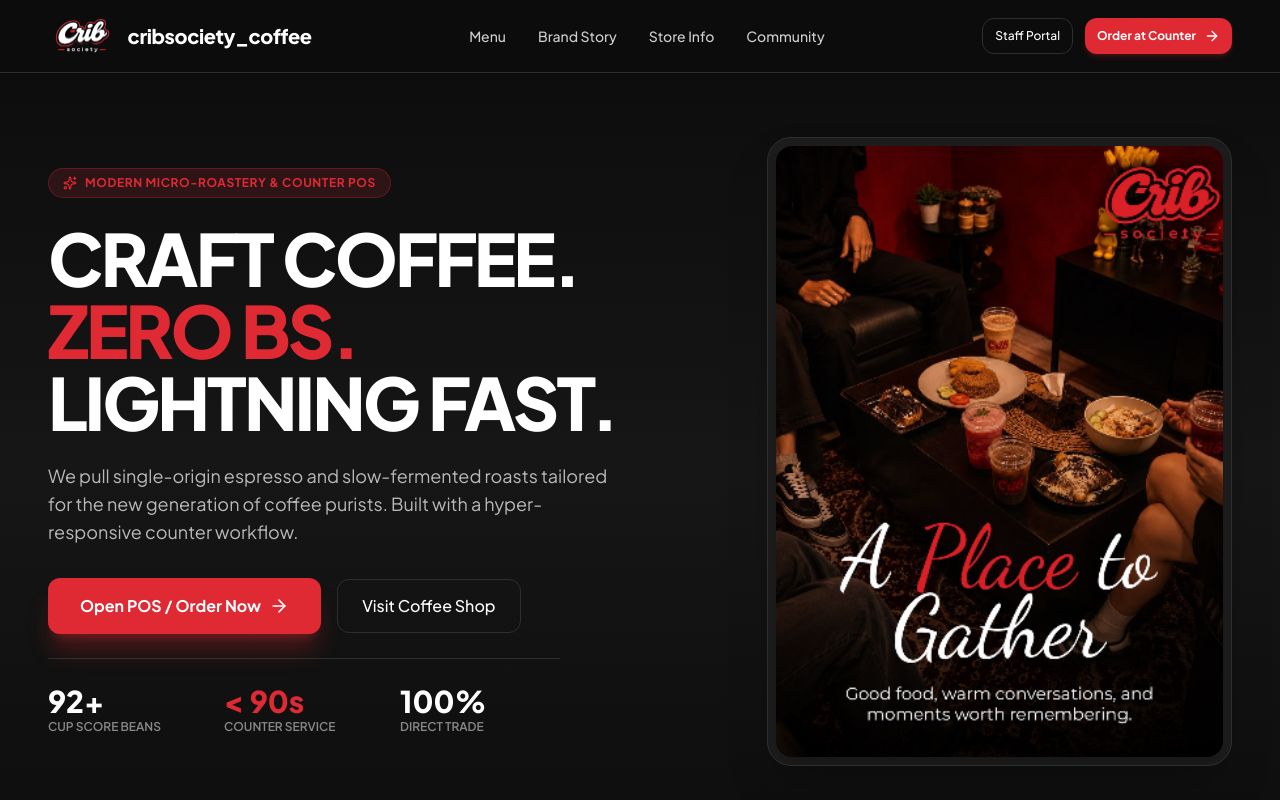
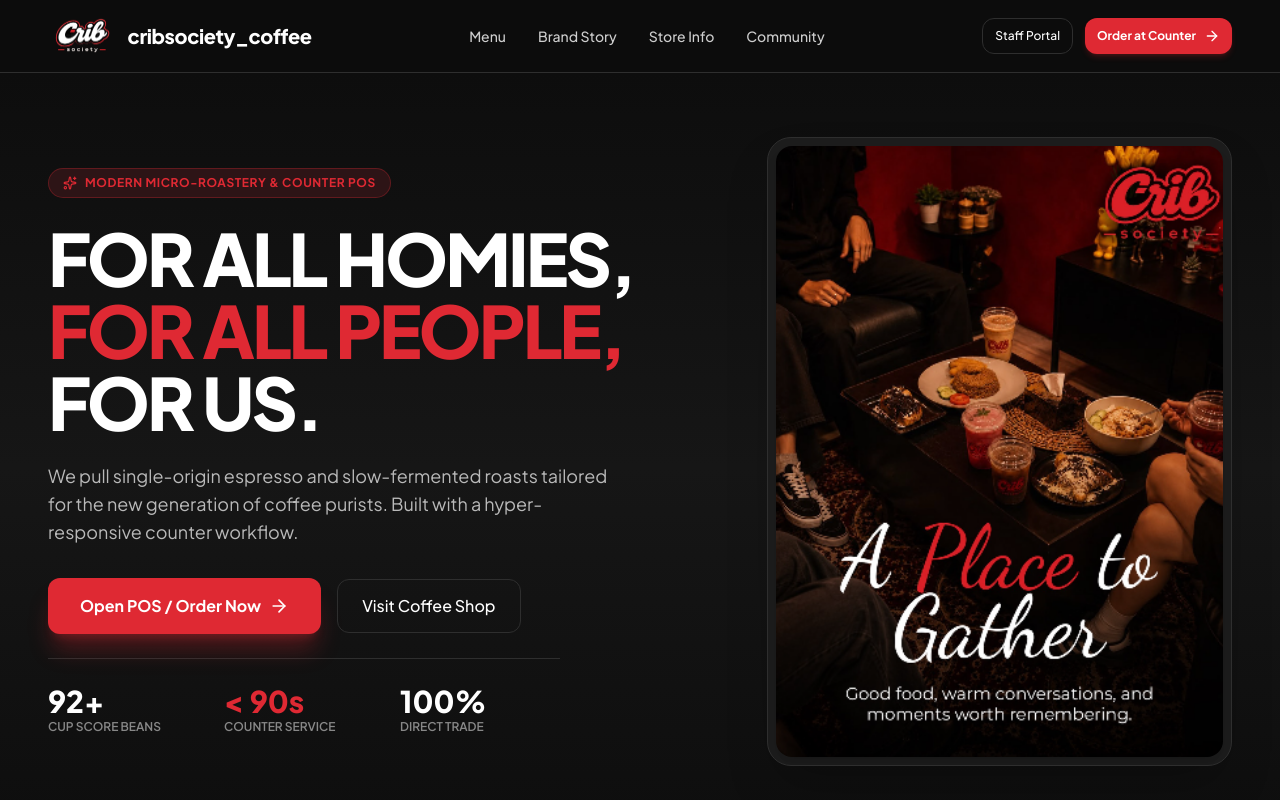
Before and after one commit to hidayatullah70/cribsociety_coffee_fe, a React (Vite) app: page / in a window 1280 px wide. Shown: the top 800 px of the page. Built offline with nearby package versions, Linux system fonts and the light colour scheme.

Commit message:
feat(hero): update hero tagline text to 'FOR ALL HOMIES, FOR ALL PEOPLE, FOR US'

```diff
--- a/src/pages/landing/LandingPage.tsx
+++ b/src/pages/landing/LandingPage.tsx
@@ -110,9 +110,9 @@
             </div>
 
             <h1 className="text-4xl sm:text-6xl lg:text-7xl font-black tracking-tighter text-white leading-[1.05]">
-              CRAFT COFFEE. <br />
-              <span className="text-brand-red inline-block">ZERO BS.</span> <br />
-              LIGHTNING FAST.
+              FOR ALL HOMIES, <br />
+              <span className="text-brand-red inline-block">FOR ALL PEOPLE,</span> <br />
+              FOR US.
             </h1>
 
             <p className="text-base sm:text-lg text-brand-white/70 max-w-xl font-normal leading-relaxed">
```
